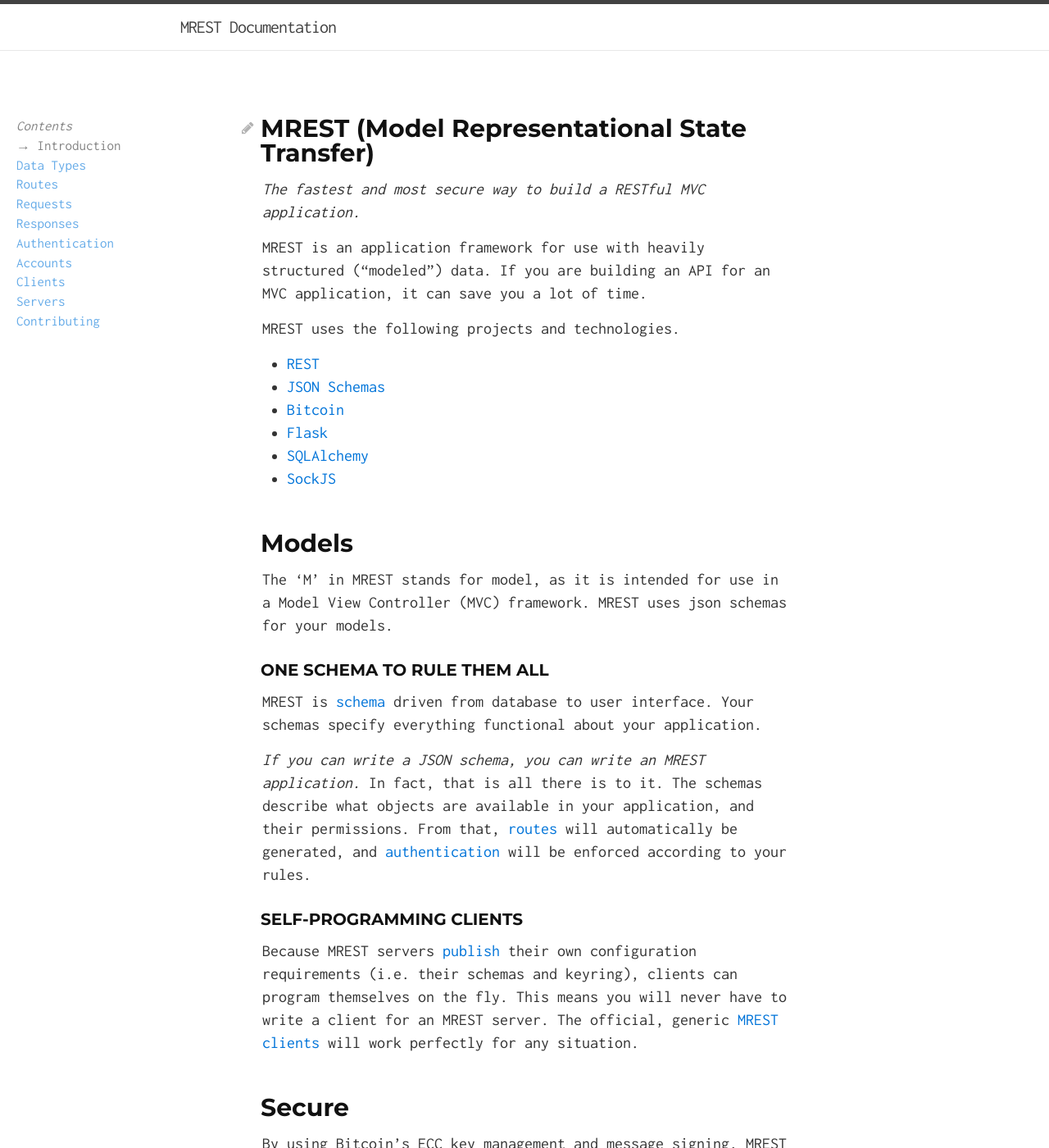
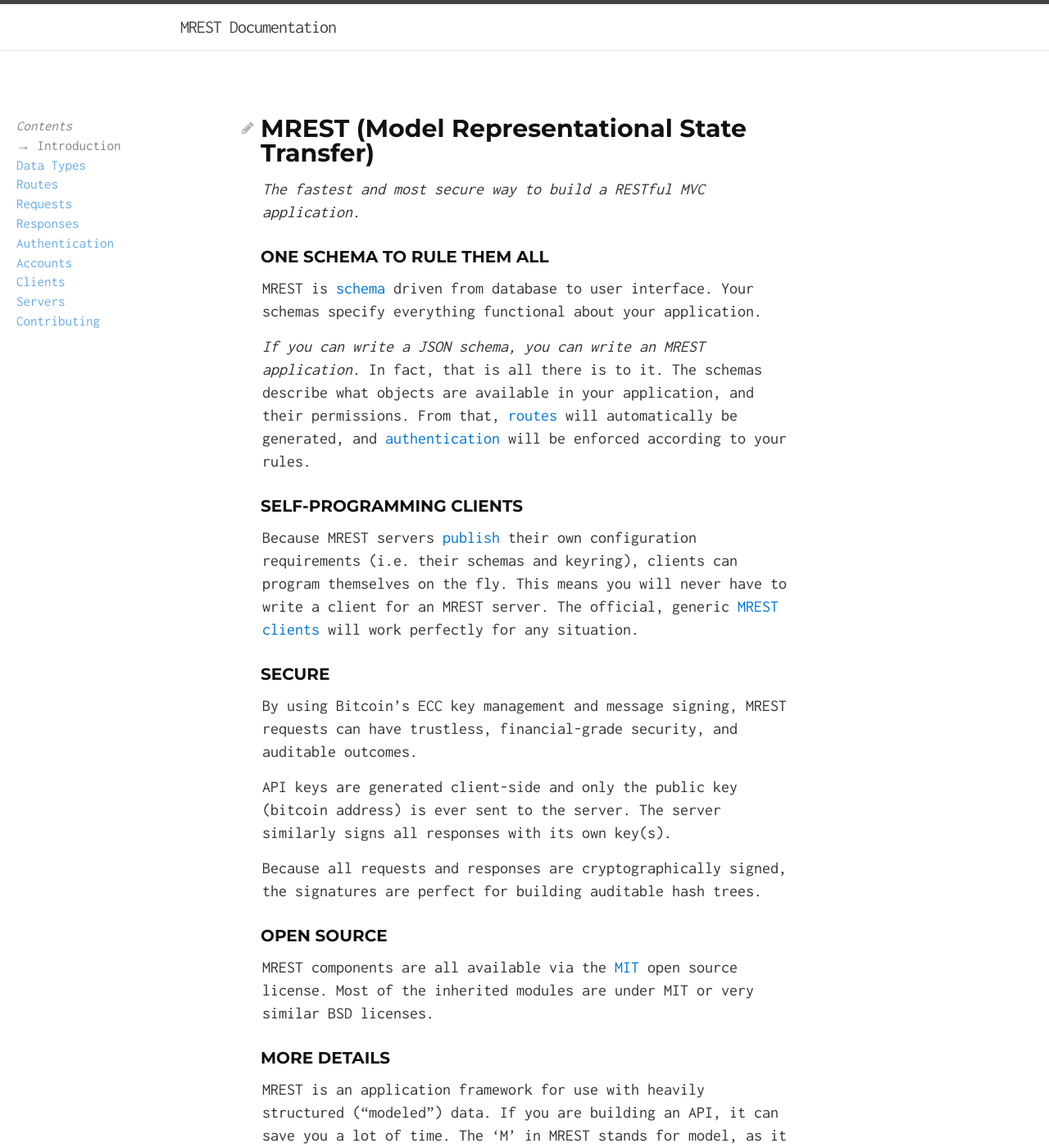
Before and after one commit to rdov/rdov.github.io, a Jekyll site: the page built from index.md, in a window 1280 px wide and 1400 px high. Shown: the whole window at 82% size. Built offline with Jekyll 4.4.1, drawn with Linux system fonts in a browser that asks for light colours; nearby versions of some CDN libraries; some of the changed lines change nothing that is shown; some of the changed text lies outside the part shown.

Commit message:
Rearrange index.md

```diff
--- a/index.md
+++ b/index.md
@@ -9,7 +9,34 @@
 
 *The fastest and most secure way to build a RESTful MVC application.*
 
-MREST is an application framework for use with heavily structured ("modeled") data. If you are building an API for an MVC application, it can save you a lot of time.
+
+### One Schema to Rule Them All
+
+MREST is [schema]({{ "/data-types" | prepend: site.baseurl }}) driven from database to user interface. Your schemas specify everything functional about your application.
+
+*If you can write a JSON schema, you can write an MREST application.* In fact, that is all there is to it. The schemas describe what objects are available in your application, and their permissions. From that, [routes]({{ "/routes" | prepend: site.baseurl }}) will automatically be generated, and [authentication]({{ "/authentication" | prepend: site.baseurl }}) will be enforced according to your rules.
+
+
+### Self-Programming Clients
+Because MREST servers [publish]({{ "/routes" | prepend: site.baseurl }}) their own configuration requirements (i.e. their schemas and keyring), clients can program themselves on the fly. This means you will never have to write a client for an MREST server. The official, generic [MREST clients]({{ "/clients" | prepend: site.baseurl }}) will work perfectly for any situation.
+
+
+### Secure
+By using Bitcoin's ECC key management and message signing, MREST requests can have trustless, financial-grade security, and auditable outcomes.
+
+API keys are generated client-side and only the public key (bitcoin address) is ever sent to the server. The server similarly signs all responses with its own key(s).
+
+Because all requests and responses are cryptographically signed, the signatures are perfect for building auditable hash trees.
+
+
+### Open Source
+MREST components are all available via the [MIT](http://opensource.org/licenses/MIT) open source license. Most of the inherited modules are under MIT or very similar BSD licenses.
+
+
+### More details
+
+MREST is an application framework for use with heavily structured ("modeled") data. If you are building an API, it can save you a lot of time.
+The 'M' in MREST stands for model, as it is intended for use in a Model View Controller (MVC) framework. MREST uses json schemas for your models.
 
 MREST uses the following projects and technologies.
 
@@ -19,25 +46,3 @@
  * [Flask](http://flask.pocoo.org/)
  * [SQLAlchemy](http://www.sqlalchemy.org)
  * [SockJS](http://sockjs.org)
-
-## Models
-The 'M' in MREST stands for model, as it is intended for use in a Model View Controller (MVC) framework. MREST uses json schemas for your models.
-
-### One Schema to Rule Them All
-
-MREST is [schema]({{ "/data-types" | prepend: site.baseurl }}) driven from database to user interface. Your schemas specify everything functional about your application.
-
-*If you can write a JSON schema, you can write an MREST application.* In fact, that is all there is to it. The schemas describe what objects are available in your application, and their permissions. From that, [routes]({{ "/routes" | prepend: site.baseurl }}) will automatically be generated, and [authentication]({{ "/authentication" | prepend: site.baseurl }}) will be enforced according to your rules.
-
-### Self-Programming Clients
-Because MREST servers [publish]({{ "/routes" | prepend: site.baseurl }}) their own configuration requirements (i.e. their schemas and keyring), clients can program themselves on the fly. This means you will never have to write a client for an MREST server. The official, generic [MREST clients]({{ "/clients" | prepend: site.baseurl }}) will work perfectly for any situation.
-
-## Secure
-By using Bitcoin's ECC key management and message signing, MREST requests can have trustless, financial-grade security, and auditable outcomes.
-
-API keys are generated client-side and only the public key (bitcoin address) is ever sent to the server. The server similarly signs all responses with its own key(s).
-
-Because all requests and responses are cryptographically signed, the signatures are perfect for building auditable hash trees.
-
-## Open Source
-MREST components are all available via the [MIT](http://opensource.org/licenses/MIT) open source license. Most of the inherited modules are under MIT or very similar BSD licenses.
```
